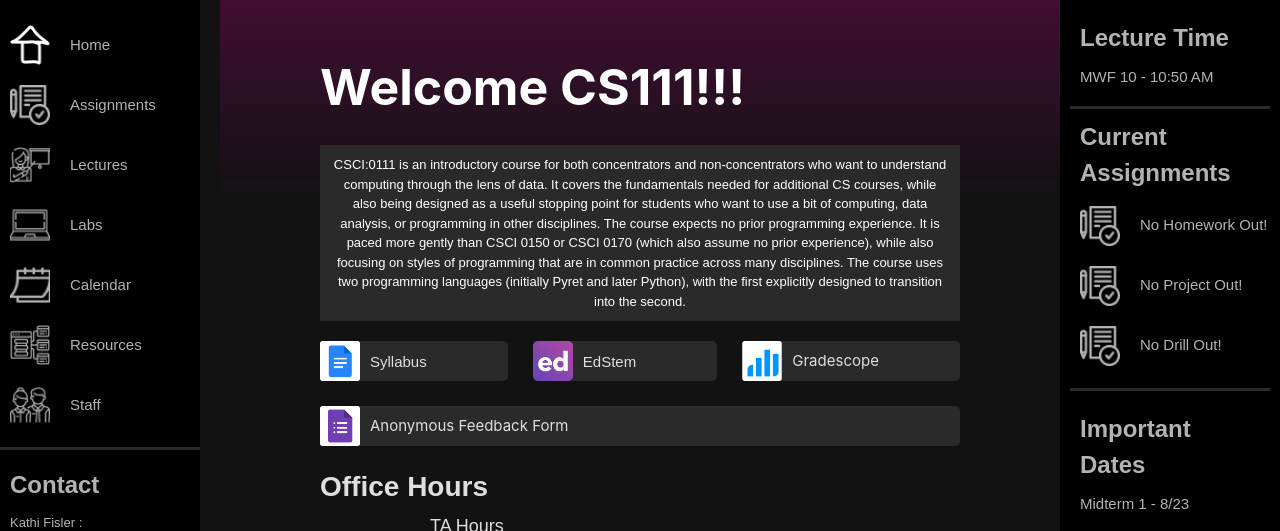
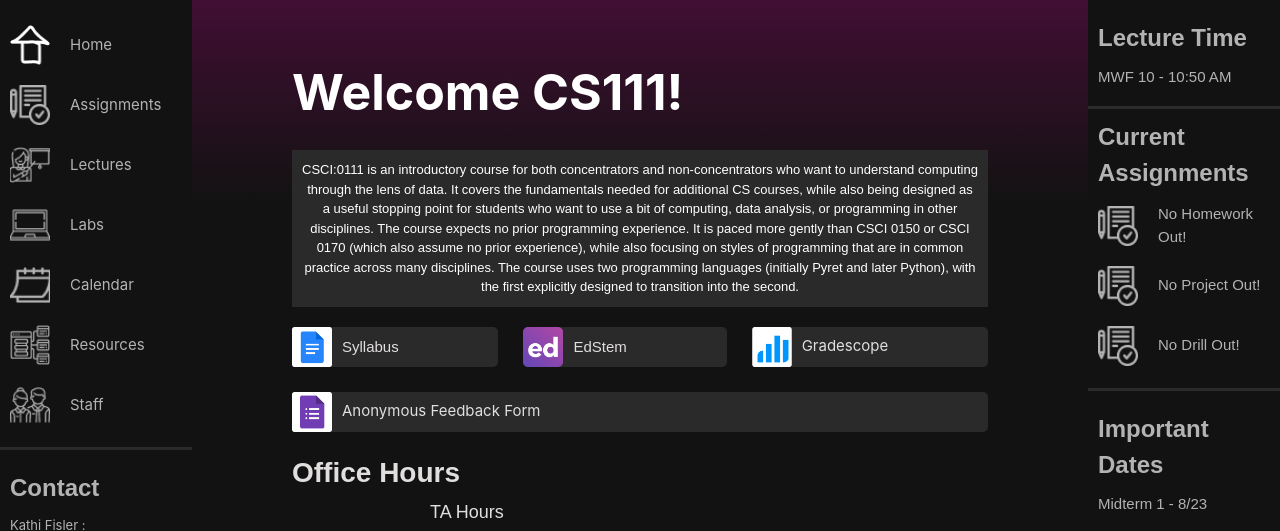
Before and after one commit to Brown-CSCI0111/brown-csci0111.github.io, a Jekyll site: the page built from pages/home.md, in a window 1280 px wide and 1364 px high. Shown: the top 531 px of the window. Built offline with Jekyll 4.4.1, drawn with Linux system fonts in a browser that asks for light colours; grey boxes are pictures that could not be loaded.

Commit message:
Switch to using grid view for home layout

```diff
--- a/_includes/left-panel-navigation.html
+++ b/_includes/left-panel-navigation.html
@@ -23,7 +23,7 @@
         {%- endif -%} {%- endfor -%}
       </div>
 
-      <div class="divider" />
+      <div class="divider"></div>
 
       <div class="contact-info-container">
         <div class="contact-info-header">Contact</div>
--- a/_layouts/home.html
+++ b/_layouts/home.html
@@ -5,15 +5,56 @@
   {%- include head.html -%}
 
   <body>
+    <div id="home-page-grid">
+      <div>
+        {%- assign default_paths = site.pages | map: "path" -%} {%- assign page_paths
+        = site.header_pages | default: default_paths -%} {%- if page_paths -%}
+        {%- assign is_toggled = false -%}
+        <nav class="home-sidebar">
+          <div class="sidebar-toggle" onclick="toggle()">
+            <img src="../assets/images/icons/bars_icon.png" alt="Toggle Menu Bars" />
+          </div>
+          <div class="sidebar-content" id="sidebarcontent">
+            <div class="menu-bar">
+              {%- for path in page_paths -%} {%- assign curr_page = site.pages |
+              where: "path", path | first -%} {%- if curr_page.title -%}
+              <div class="nav-element">
+                <a href="{{ curr_page.url | relative_url }}" class="nav-link">
+                  <img
+                    src="../assets/images/icons/{{curr_page.icon}}"
+                    alt="{{curr_page.title}}"
+                    class="nav-icon"
+                  />
+                  <span class="nav-text">{{ curr_page.title | escape }}</span>
+                </a>
+              </div>
+              {%- endif -%} {%- endfor -%}
+            </div>
 
+            <div class="divider"></div>
 
-    <!-- {%- include header.html -%} -->
-    {%- include left-panel-navigation.html -%}
+            <div class="contact-info-container">
+              <div class="contact-info-header">Contact</div>
+              <div class="contact-info-item">
+                <span class="name">Kathi Fisler : </span>
+                <span class="email">kfisler@cs.brown.edu</span>
+              </div>
+              <div class="contact-info-item">
+                <span class="name">HTAs : </span>
+                <span class="email">cs0111headtas@cs.brown.edu</span>
+              </div>
+            </div>
+          </div>
+        </nav>
+        {%- endif -%}
+      </div>
+      <div id="grid-content-area">
+        <div id="gradient-container">
           <div id="home-gradient"></div>
-
+        </div>
         <main id="home-page-container" aria-label="Content">
           <div class="welcome-message">
-        Welcome CS111!!!
+            Welcome CS111!
           </div>
 
           <div class="course-description-container">
@@ -65,7 +106,6 @@
               </a>
             </div>
           </div>
-
             <div class="home-hours-container">
               <div class="home-hours-header">
                 Office Hours
@@ -83,11 +123,69 @@
             </div>
             {%- include footer-announcement.html -%}
           </main>
-
+      </div>
       <div>
-      {%- include right-panel.html -%}
+        <div class="right-panel-container">
+          <div class="contact-info-container">
+            <div class="panel-section-header">Lecture Time</div>
+            <div class="lecture-info-item">
+              <span class="name">MWF 10 - 10:50 AM</span>
+            </div>
           </div>
 
+          <div class="divider"></div>
+
+          <div class="current-assignments-container">
+            <div class="panel-section-header">Current Assignments</div>
+            <div class="current-assignments-element">
+              <img
+                src="../assets/images/icons/assignments_icon.png"
+                alt="Assignments Icon"
+                class="current-assignments-icon"
+              />
+              <span class="current-assignments-text">No Homework Out!</span>
+            </div>
+            <div class="current-assignments-element">
+              <img
+                src="../assets/images/icons/assignments_icon.png"
+                alt="Assignments Icon"
+                class="current-assignments-icon"
+              />
+              <span class="current-assignments-text">No Project Out!</span>
+            </div>
+            <div class="current-assignments-element">
+              <img
+                src="../assets/images/icons/assignments_icon.png"
+                alt="Assignments Icon"
+                class="current-assignments-icon"
+              />
+              <span class="current-assignments-text">No Drill Out!</span>
+            </div>
+          </div>
+
+          <div class="divider"></div>
+
+          <div class="important-dates-container">
+            <div class="panel-section-header">Important Dates</div>
+            <div class="important-dates-text">Midterm 1 - 8/23</div>
+            <div class="important-dates-text">Midterm 2 - 9/23</div>
+            <div class="important-dates-text">Final -12/15 @11 AM Location: TBD</div>
+          </div>
+        </div>
+
+        <!-- {%- include right-panel.html -%} -->
+      </div>
+    </div>
   </body>
-
+  <script>
+    function toggle() {
+      let sidebarContent = document.querySelector("#sidebarcontent")
+      if (sidebarContent.style.display == 'none' || sidebarContent.style.display == '') {
+        sidebarContent.style.display = 'flex'
+        sidebarContent.style.position = 'fixed';
+      } else {
+        sidebarContent.style.display = 'none'
+      }
+    }
+  </script>
 </html>
--- a/assets/styles/style.scss
+++ b/assets/styles/style.scss
@@ -39,6 +39,9 @@
 
 /* ===== SIDEBAR NAVIGATION ===== */
 
+.home-sidebar {
+}
+
 .sidebar {
   position: fixed;
   top: 0;
@@ -49,8 +52,8 @@
   font-family: var(--font-primary);
 }
 
-.sidebar-toggle {
-  position: absolute;
+.home-sidebar-toggle {
+  position: fixed;
   top: 0;
   flex-direction: column;
   justify-content: space-between;
@@ -58,6 +61,19 @@
   height: 30px;
   padding: 10px;
   display: none;
+  z-index: 30;
+}
+
+.sidebar-toggle {
+  position: fixed;
+  top: 0;
+  flex-direction: column;
+  justify-content: space-between;
+  width: 40px;
+  height: 30px;
+  padding: 10px;
+  display: none;
+  z-index: 30;
 }
 
 @media (max-width: 480px) {
@@ -159,17 +175,35 @@
 
 /* ===== HOME LAYOUT ===== */
 
+#home-page-grid {
+  display: grid;
+  grid-template-columns: 15% 70% 15%;
+}
+
+#grid-content-area {
+  overflow-x: hidden;
+}
+
+.gradient {
+  background: linear-gradient(rgba(255, 0, 184, 0.2), rgba(18, 18, 18, 0.1));
+  height: 200px;
+  width: 100%;
+}
+
 #home-gradient {
   background: linear-gradient(rgba(255, 0, 184, 0.2), rgba(18, 18, 18, 0.1));
   height: 200px;
-  position: fixed;
   width: 100%;
-  margin: 0 var(--sidebar-width);
+  // overflow:visible;
+}
+
+#gradient-container {
+  height: 5px;
+  overflow-x: clip;
+  overflow-y: visible;
 }
 
 #home-page-container {
-  /* top | right | bottom | left */
-  margin: 0px var(--sidebar-width);
   padding: 20px 100px;
   z-index: 30;
 }
@@ -262,11 +296,39 @@
 }
 
 @media (max-width: 480px) {
+  #home-page-container {
+    padding: 10px 50px;
+  }
+  .right-panel-container {
+    display: none;
+  }
+  .footer-container {
+    display: none;
+  }
+}
+
+@media (max-width: 480px) {
   :root {
     --side-bar-width: 0;
   }
-  #home-gradient {
-    margin: 0;
+  .page-container {
+    margin-left: 0px;
+    padding-left: 0px;
+    z-index: -1;
+  }
+  .banner-text-header {
+    font-size: 25px;
+  }
+  .banner-text-title {
+    font-size: 50px;
+    text-align: center;
+  }
+  .banner-text-footer {
+    font-size: 12px;
+  }
+  #home-page-grid {
+    display: grid;
+    grid-template-columns: 0fr 1fr 0fr;
   }
   .home-page-container {
     /* top | right | bottom | left */
@@ -338,15 +400,15 @@
 
 /* ===== RIGHT PANEL ===== */
 
-.right-panel-container {
-  position: fixed;
-  top: 0;
-  right: 0;
-  height: 100%;
-  width: 200px;
-  padding: 0px 10px;
-  background: var(--sidebar-color);
-}
+// .right-panel-container {
+//   position: fixed;
+//   top: 0;
+//   right: 0;
+//   height: 100%;
+//   width: 200px;
+//   padding: 0px 10px;
+//   background: var(--sidebar-color);
+// }
 
 .panel-section-header {
   font-size: 24px;
@@ -425,16 +487,6 @@
   padding-top: 20px;
 }
 
-@media (max-width: 480px) {
-  .right-panel-container {
-    display: none;
-  }
-}
-
-@media only screen and (device-width: 768px) {
-  /* For general iPad layouts */
-}
-
 /* ===== ANNOUNCEMENT SECTION ===== */
 
 .footer-container {
@@ -472,12 +524,6 @@
   height: 3px;
   width: 60%;
   background: #dbdbdb;
-}
-
-@media (max-width: 480px) {
-  .footer-container {
-    display: none;
-  }
 }
 
 @media only screen and (device-width: 768px) {
@@ -553,24 +599,6 @@
   color: #fff;
   z-index: 10;
   color: #e3e3e3;
-}
-
-@media (max-width: 480px) {
-  .page-container {
-    margin-left: 0px;
-    padding-left: 0px;
-    z-index: -1;
-  }
-  .banner-text-header {
-    font-size: 25px;
-  }
-  .banner-text-title {
-    font-size: 50px;
-    text-align: center;
-  }
-  .banner-text-footer {
-    font-size: 12px;
-  }
 }
 
 /* ===== GENERATING TABLES LAYOUT ===== */
```
Also changed, not shown: other parts of _includes/left-panel-navigation.html (+0 -1 lines). Lines whose indentation alone changed are shown as unchanged.
